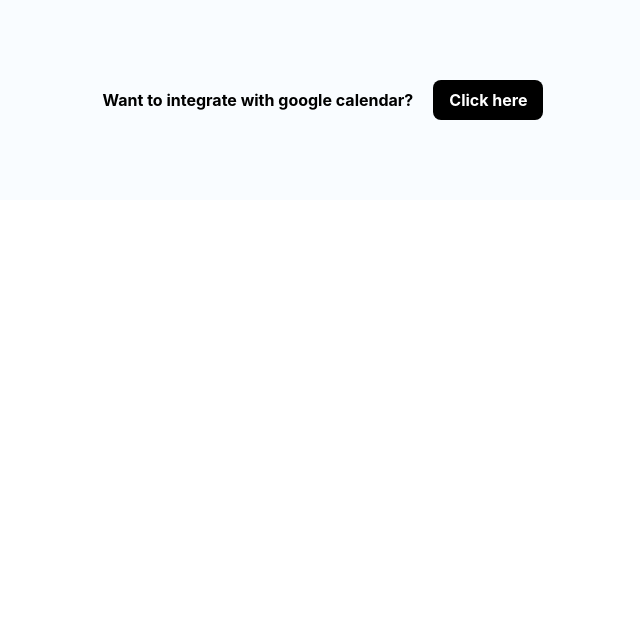
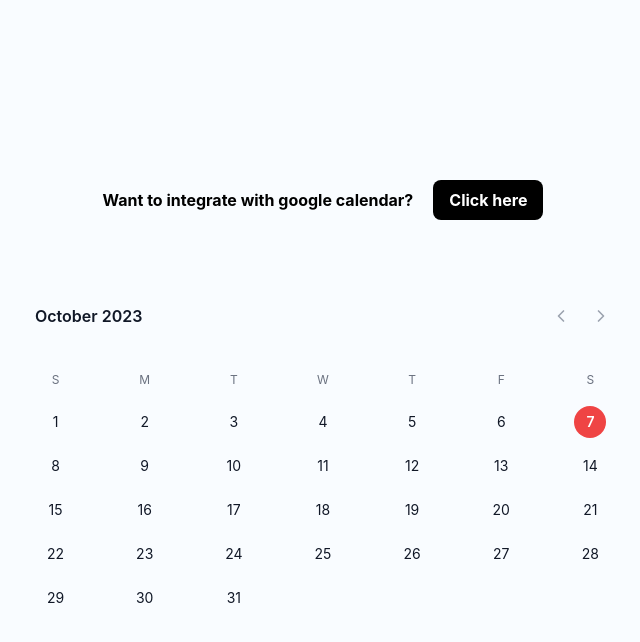
Before and after one commit to CodeZera11/nextai_frontend, a React (Create React App) app: page / in a window 1280 px wide. Shown: the top 642 px of the page, without its empty margins (317-957 px from the left). Built offline with nearby package versions, Linux system fonts and the light colour scheme.

Commit message:
completed simple calendar on home page

```diff
--- a/src/components/EventCard.jsx
+++ b/src/components/EventCard.jsx
@@ -72,7 +72,7 @@
           <Link
             to={htmlLink}
             target="_blank"
-            className="hover:bg-pink-600/10 transition-all duration-300 ease-out p-1 sm:p-2 rounded-lg flex justify-center items-center"
+            className="bg-pink-600/10 transition-all duration-300 ease-out p-1 sm:p-2 rounded-lg flex justify-center items-center font-bold"
           >
             Check Event
             <ArrowRight size={20} />
--- a/src/components/Home.jsx
+++ b/src/components/Home.jsx
@@ -1,10 +1,60 @@
-import React from "react";
+import React, { useState } from "react";
 import { Link } from "react-router-dom";
+import {
+  add,
+  eachDayOfInterval,
+  endOfMonth,
+  format,
+  getDay,
+  isEqual,
+  isSameDay,
+  isSameMonth,
+  isToday,
+  parse,
+  parseISO,
+  startOfToday,
+} from "date-fns";
+import { ChevronLeftIcon, ChevronRightIcon } from "lucide-react";
+
+function classNames(...classes) {
+  return classes.filter(Boolean).join(" ");
+}
+
+let colStartClasses = [
+  "",
+  "col-start-2",
+  "col-start-3",
+  "col-start-4",
+  "col-start-5",
+  "col-start-6",
+  "col-start-7",
+];
 
 const Home = () => {
+  let today = startOfToday();
+  let [selectedDay, setSelectedDay] = useState(today);
+  let [currentMonth, setCurrentMonth] = useState(format(today, "MMM-yyyy"));
+  let firstDayCurrentMonth = parse(currentMonth, "MMM-yyyy", new Date());
+
+  let days = eachDayOfInterval({
+    start: firstDayCurrentMonth,
+    end: endOfMonth(firstDayCurrentMonth),
+  });
+
+  function previousMonth() {
+    let firstDayNextMonth = add(firstDayCurrentMonth, { months: -1 });
+    setCurrentMonth(format(firstDayNextMonth, "MMM-yyyy"));
+  }
+
+  function nextMonth() {
+    let firstDayNextMonth = add(firstDayCurrentMonth, { months: 1 });
+    setCurrentMonth(format(firstDayNextMonth, "MMM-yyyy"));
+  }
+
   return (
-    <div className="max-w-2xl mx-auto p-20 flex gap-5 items-center justify-center">
-      <h1 className="font-bold">Want to integrate with google calendar?</h1>
+    <div className="max-w-2xl mx-auto py-20 flex gap-5 items-center justify-center flex-col h-screen">
+      <div className="flex flex-col sm:flex-row gap-5 items-center">
+        <h1 className="font-bold text-center">Want to integrate with google calendar?</h1>
         <Link
           to={"/google-calendar"}
           className="bg-black text-white px-4 py-2 rounded-lg font-bold hover:text-blue-200 transition-colors duration-150 ease-out"
@@ -12,6 +62,92 @@
           Click here
         </Link>
       </div>
+
+      <div className="pt-16 w-full">
+        <div className="max-w-md px-4 mx-auto sm:px-7 md:max-w-4xl md:px-6">
+          <div className=" md:divide-x md:divide-gray-200">
+            <div className="">
+              <div className="flex items-center">
+                <h2 className="flex-auto sm:ml-6 font-semibold text-gray-900">
+                  {format(firstDayCurrentMonth, "MMMM yyyy")}
+                </h2>
+                <div className="sm:mr-6 flex">
+                  <button
+                    type="button"
+                    onClick={previousMonth}
+                    className="-my-1.5 flex flex-none items-center justify-center p-1.5 text-gray-400 hover:text-gray-500"
+                  >
+                    <span className="sr-only">Previous month</span>
+                    <ChevronLeftIcon className="w-5 h-5" aria-hidden="true" />
+                  </button>
+                  <button
+                    onClick={nextMonth}
+                    type="button"
+                    className="-my-1.5 -mr-1.5 ml-2 flex flex-none items-center justify-center p-1.5 text-gray-400 hover:text-gray-500"
+                  >
+                    <span className="sr-only">Next month</span>
+                    <ChevronRightIcon className="w-5 h-5" aria-hidden="true" />
+                  </button>
+                </div>
+              </div>
+              <div className="grid grid-cols-7 mt-10 text-xs leading-6 text-center text-gray-500">
+                <div>S</div>
+                <div>M</div>
+                <div>T</div>
+                <div>W</div>
+                <div>T</div>
+                <div>F</div>
+                <div>S</div>
+              </div>
+              <div className="grid grid-cols-7 mt-2 text-sm">
+                {days.map((day, dayIdx) => (
+                  <div
+                    key={day.toString()}
+                    className={classNames(
+                      dayIdx === 0 && colStartClasses[getDay(day)],
+                      "py-1.5"
+                    )}
+                  >
+                    <button
+                      type="button"
+                      onClick={() => setSelectedDay(day)}
+                      className={classNames(
+                        isEqual(day, selectedDay) && "text-white",
+                        !isEqual(day, selectedDay) &&
+                          isToday(day) &&
+                          "text-red-500",
+                        !isEqual(day, selectedDay) &&
+                          !isToday(day) &&
+                          isSameMonth(day, firstDayCurrentMonth) &&
+                          "text-gray-900",
+                        !isEqual(day, selectedDay) &&
+                          !isToday(day) &&
+                          !isSameMonth(day, firstDayCurrentMonth) &&
+                          "text-gray-400",
+                        isEqual(day, selectedDay) &&
+                          isToday(day) &&
+                          "bg-red-500",
+                        isEqual(day, selectedDay) &&
+                          !isToday(day) &&
+                          "bg-gray-900",
+                        !isEqual(day, selectedDay) && "hover:bg-gray-200",
+                        (isEqual(day, selectedDay) || isToday(day)) &&
+                          "font-semibold",
+                        "mx-auto flex h-8 w-8 items-center justify-center rounded-full"
+                      )}
+                    >
+                      <time dateTime={format(day, "yyyy-MM-dd")}>
+                        {format(day, "d")}
+                      </time>
+                    </button>
+                  </div>
+                ))}
+              </div>
+            </div>
+          </div>
+        </div>
+      </div>
+    </div>
   );
 };
 
```
Lines whose indentation alone changed are shown as unchanged.
